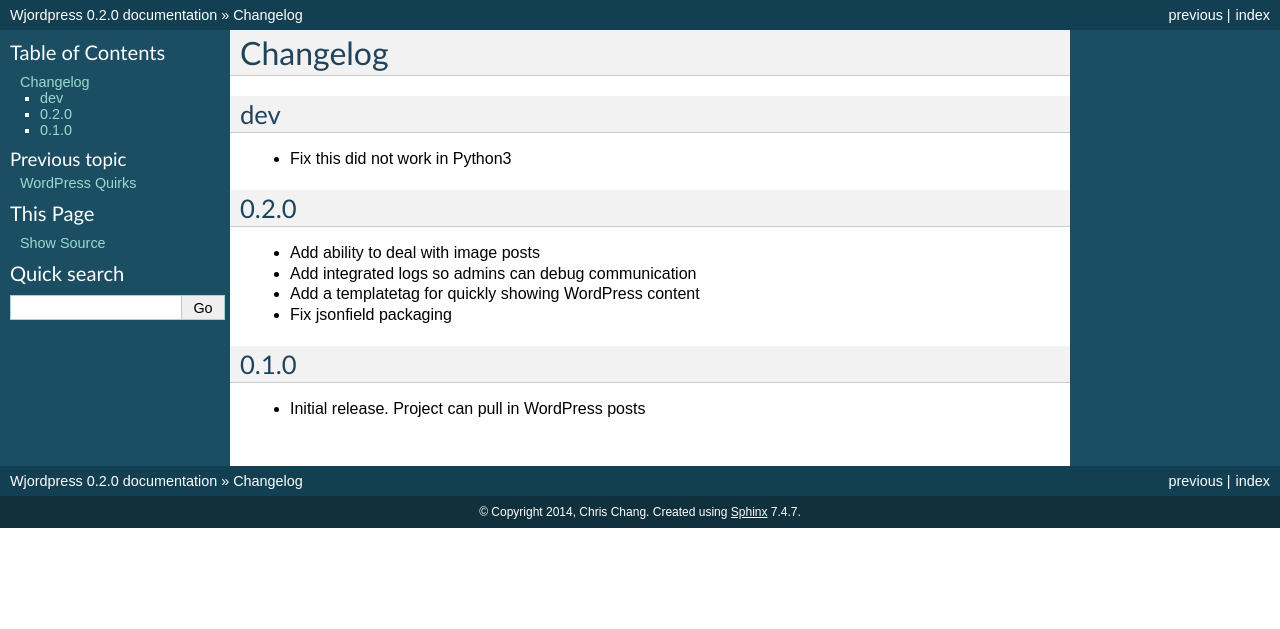
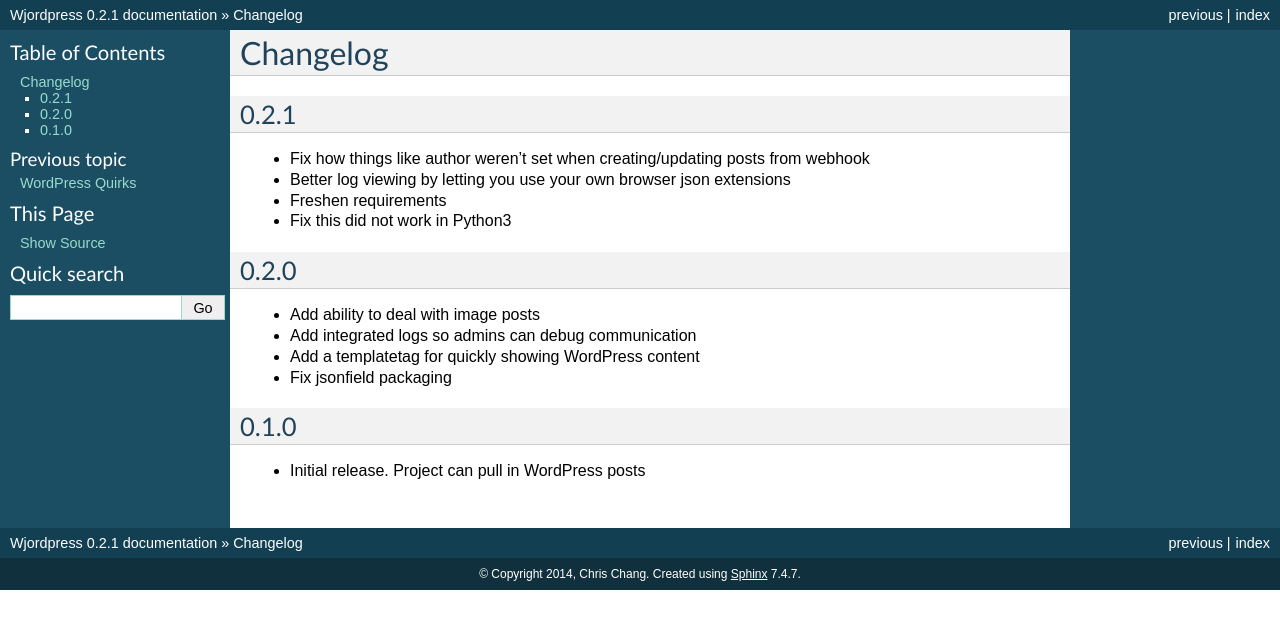
Before and after one commit to texastribune/wjordpress, a Sphinx documentation site: the page built from docs/changelog.rst, in a window 1280 px wide. Shown: the top 629 px of the page. Built offline with Sphinx 7.4.7, drawn with Linux system fonts in a browser that asks for light colours.

Commit message:
bump version to v0.2.1

```diff
--- a/docs/changelog.rst
+++ b/docs/changelog.rst
@@ -1,12 +1,18 @@
 Changelog
 =========
 
-dev
----
+0.2.1
+-----
+
+* Fix how things like author weren't set when creating/updating posts from
+  webhook
+* Better log viewing by letting you use your own browser json extensions
+* Freshen requirements
 * Fix this did not work in Python3
 
 0.2.0
 -----
+
 * Add ability to deal with image posts
 * Add integrated logs so admins can debug communication
 * Add a templatetag for quickly showing WordPress content
@@ -14,4 +20,5 @@
 
 0.1.0
 -----
+
 * Initial release. Project can pull in WordPress posts
--- a/docs/conf.py
+++ b/docs/conf.py
@@ -51,9 +51,9 @@
 # built documents.
 #
 # The short X.Y version.
-version = '0.2.0'
+version = '0.2.1'
 # The full version, including alpha/beta/rc tags.
-release = '0.2.0'
+release = '0.2.1'
 
 # The language for content autogenerated by Sphinx. Refer to documentation
 # for a list of supported languages.
--- a/setup.py
+++ b/setup.py
@@ -3,7 +3,7 @@
 setup(
     name='wjordpress',
     # when bumping versions, also update __init__, sphinx config, and changelog
-    version='0.2.0',
+    version='0.2.1',
     author='Chris Chang',
     author_email='cchang@texastribune.org',
     url='https://github.com/texastribune/wjordpress',
--- a/wjordpress/__init__.py
+++ b/wjordpress/__init__.py
@@ -1 +1 @@
-__version__ = '0.2.0'
+__version__ = '0.2.1'
```
